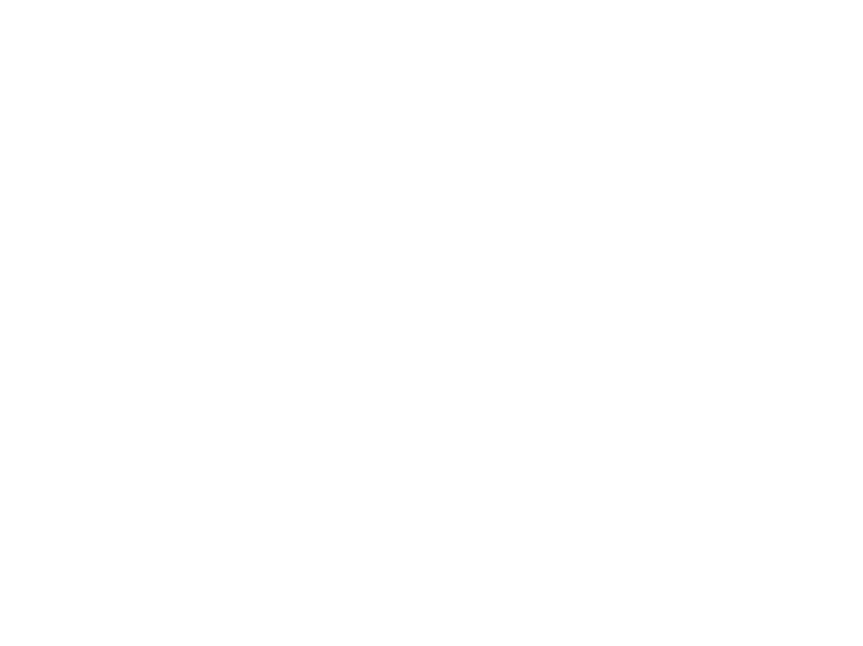
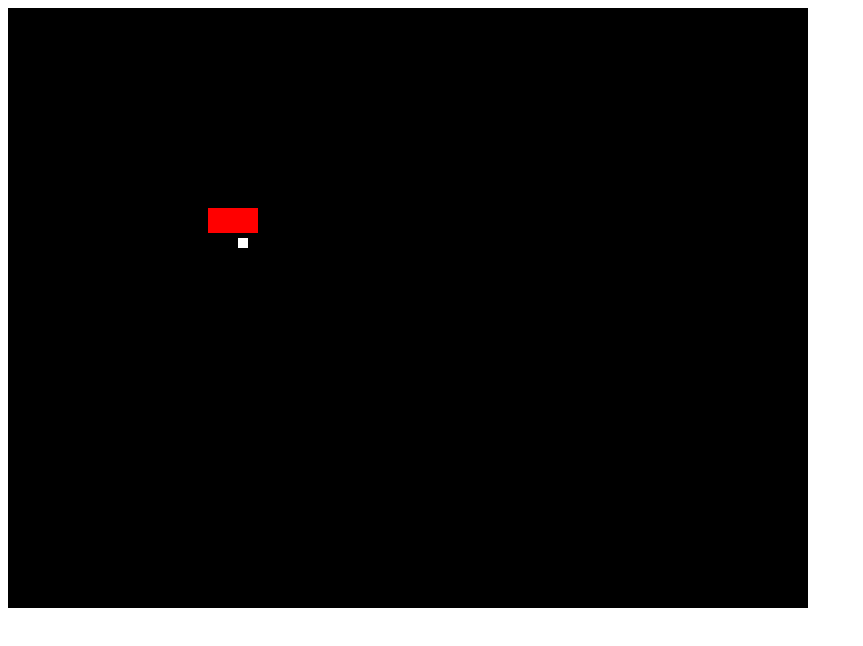
Before and after one commit to hwisoo/Tennis-game, a plain HTML site: page index.html in a window 1280 px wide. Shown: the whole page, without its empty margins (0-863 px from the left). Drawn offline with Linux system fonts and the light colour scheme.

Commit message:
game canvas

```diff
--- a/index.html
+++ b/index.html
@@ -8,6 +8,6 @@
 </head>
 <script type="text/javascript" src="index.js"></script>
 <body>
-
+   <canvas id="gameCanvas" width="800" height="600"></canvas>
 </body>
 </html>
--- a/index.js
+++ b/index.js
@@ -1 +1,14 @@
-alert("hello");
+var canvas;
+var canvasContext;
+
+window.onload = function() {
+    console.log("Hello World!");
+    canvas = this.document.getElementById('gameCanvas');
+    canvasContext = canvas.getContext('2d');
+    canvasContext.fillStyle = 'black';
+    canvasContext.fillRect(0,0, canvas.width, canvas.height);
+    canvasContext.fillStyle = 'red';
+    canvasContext.fillRect(200, 200, 50, 25);
+    canvasContext.fillStyle = 'white';
+    canvasContext.fillRect(230, 230, 10, 10);
+}
```
